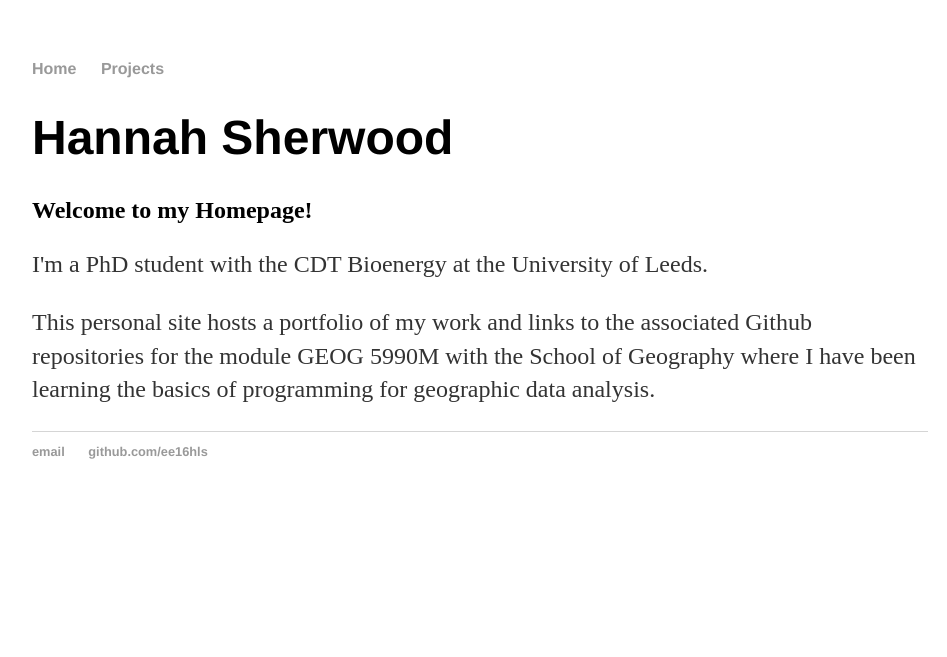
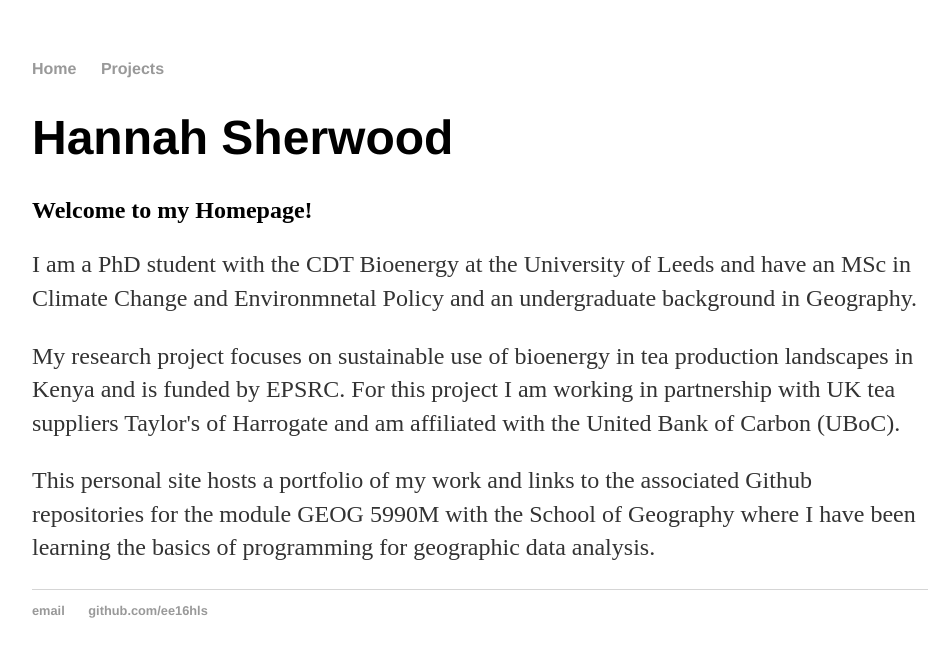
Before and after one commit to ee16hls/ee16hls.github.io, a Jekyll site: the page built from index.html, in a window 1280 px wide. Shown: the top 657 px of the page, without its empty margins (160-1107 px from the left). Built offline with Jekyll 4.4.1, drawn with Linux system fonts in a browser that asks for light colours.

Commit message:
added to personal bio

```diff
--- a/index.html
+++ b/index.html
@@ -7,10 +7,14 @@ title: Hannah Sherwood
 
 	<div class="blurb">
 	<h1>Hannah Sherwood</h1>
-        	<h2>Welcome to my Homepage!</h2>
-			<p>I'm a PhD student with the CDT Bioenergy at the University of Leeds.</p>
+
+		<h2>Welcome to my Homepage!</h2>
+
+			<p>I am a PhD student with the CDT Bioenergy at the University of Leeds and have an MSc in Climate Change and Environmnetal Policy and an undergraduate background in Geography.</p>
+			<p>My research project focuses on sustainable use of bioenergy in tea production landscapes in Kenya and is funded by EPSRC. For this project I am working in partnership with UK tea suppliers Taylor's of Harrogate and am affiliated with the United Bank of Carbon (UBoC).</p>
 			<p>This personal site hosts a portfolio of my work and links to the associated Github repositories for the module GEOG 5990M with the School of Geography where I have been learning the basics of programming for geographic data analysis.</p>
-    	</div><!-- /.blurb -->
+
+	</div><!-- /.blurb -->
 
 
 </body>
```
